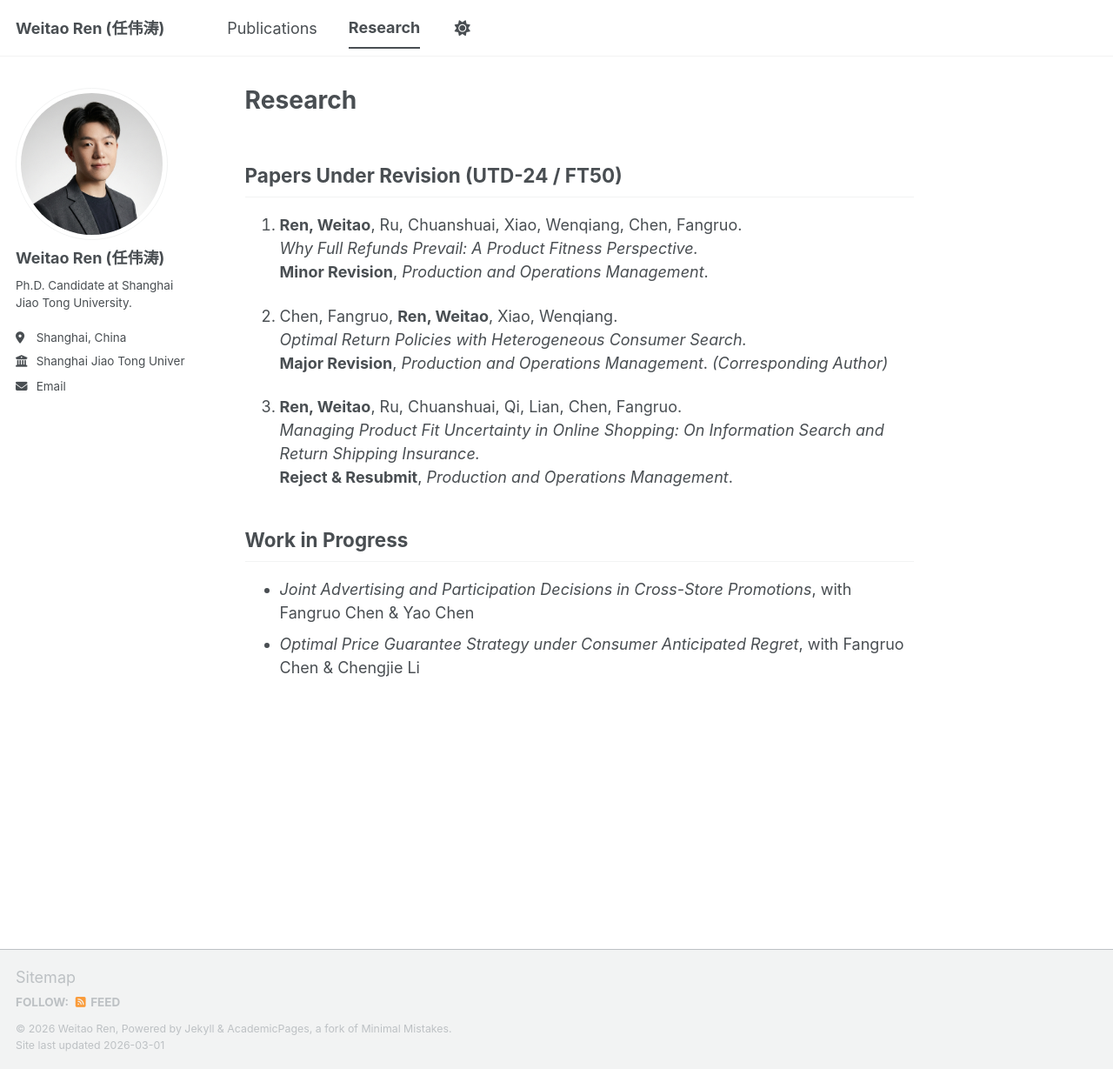
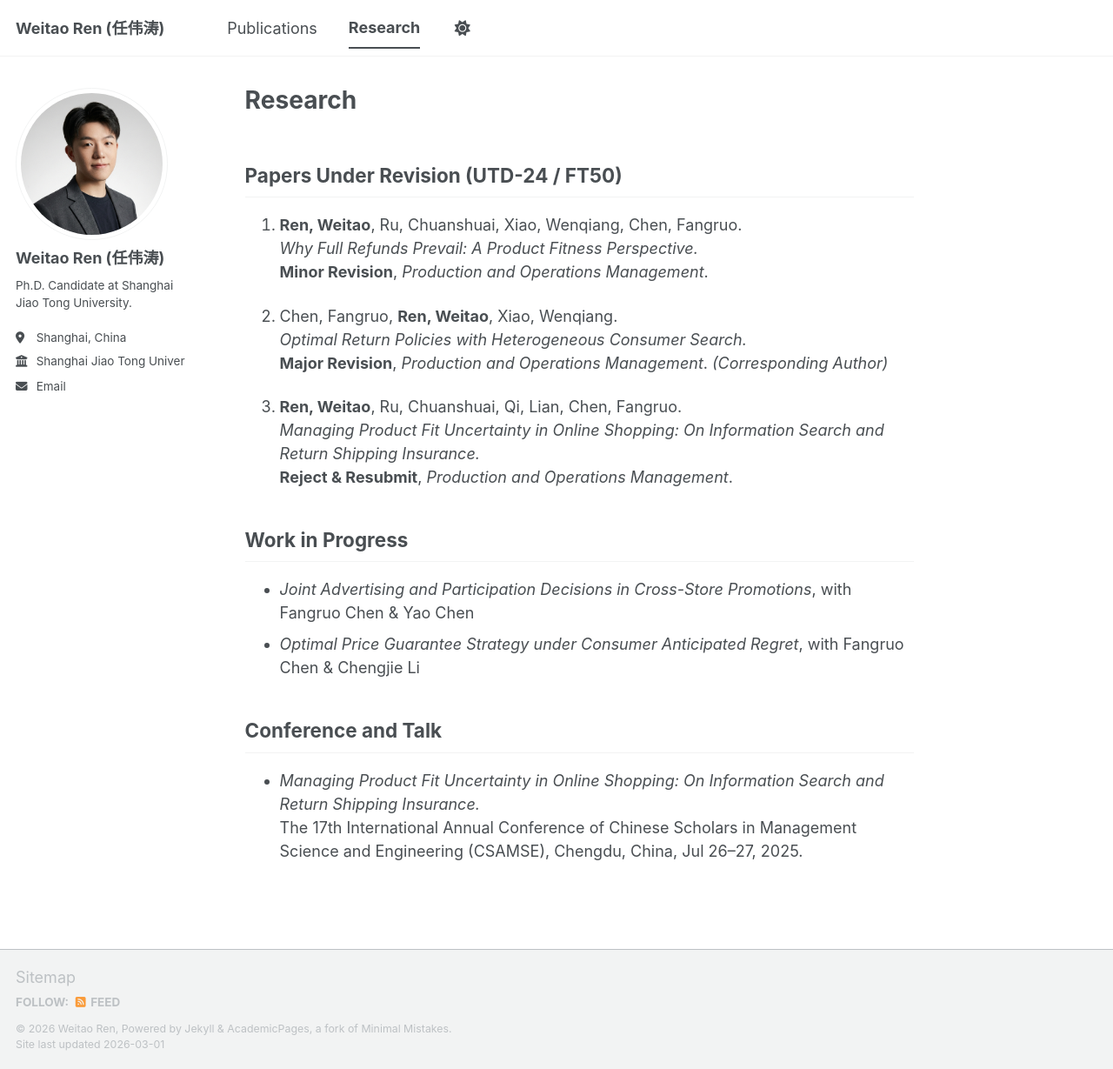
Before and after one commit to weitaoren/weitaoren.github.io, a Jekyll site: the page built from _pages/research.md, in a window 1280 px wide and 1229 px high. Shown: the whole window at 87% size. Built offline with Jekyll 4.4.1, drawn with Linux system fonts in a browser that asks for light colours; a script bundle is joined from its source files by our own code; library files that are not in the unit come from our copies.

Commit message:
Update research.md

```diff
--- a/_pages/research.md
+++ b/_pages/research.md
@@ -23,3 +23,8 @@ author_profile: true
 
 - *Joint Advertising and Participation Decisions in Cross-Store Promotions*, with Fangruo Chen & Yao Chen
 - *Optimal Price Guarantee Strategy under Consumer Anticipated Regret*, with Fangruo Chen & Chengjie Li
+
+## Conference and Talk
+
+- *Managing Product Fit Uncertainty in Online Shopping: On Information Search and Return Shipping Insurance.*
+  The 17th International Annual Conference of Chinese Scholars in Management Science and Engineering (CSAMSE), Chengdu, China, Jul 26–27, 2025.
```
